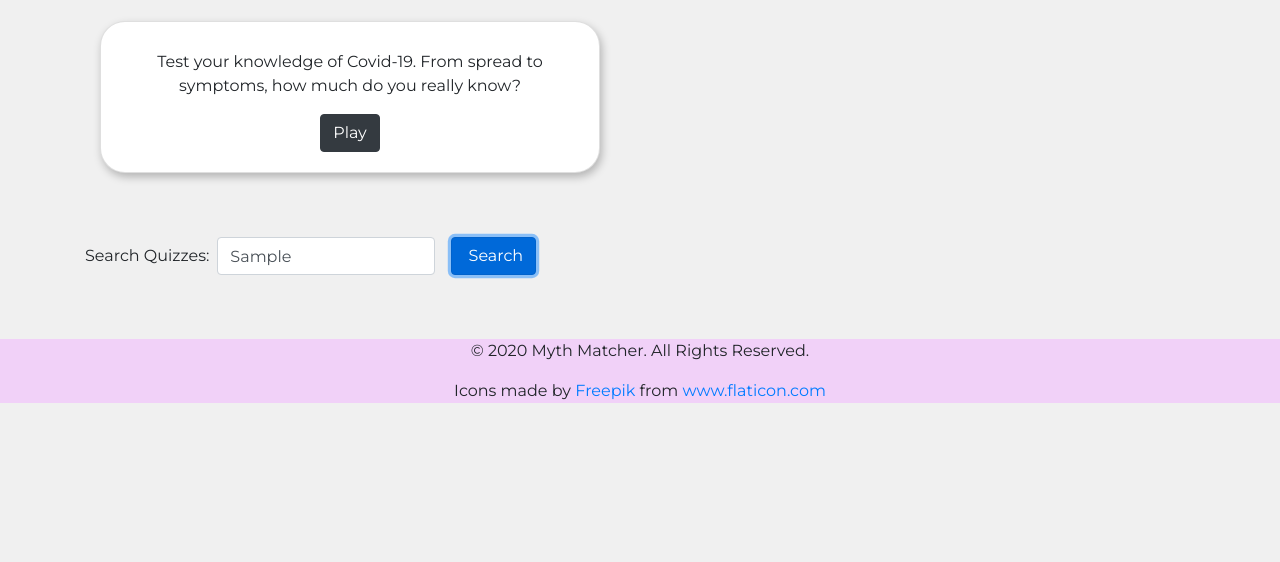
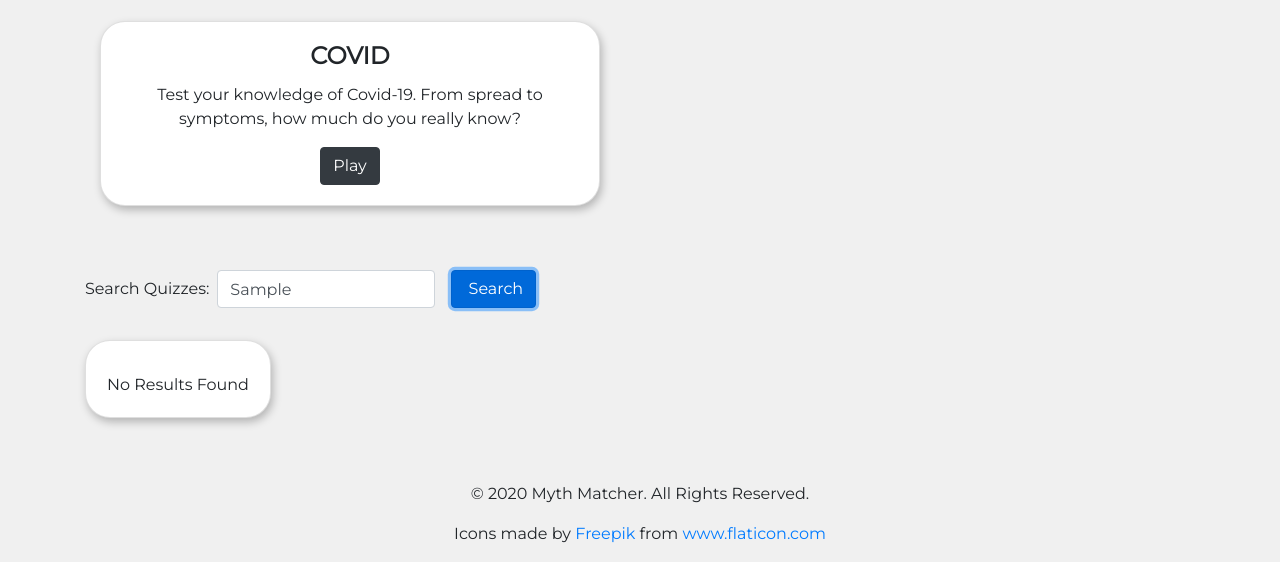
Before and after one commit to JasonC37/card-facts, a website: page index.html in a window 1280 px wide. Both pictures are taken after typing "Sample" into the empty fields and a click on the button "Search". Shown: the part 263-825 px from the top of the page. Before the commit the page ends 800 px from the top, so only its background shows below. Drawn offline with nearby package versions, Linux system fonts and the light colour scheme; some icons are missing.

Commit message:
search card titles fix

```diff
--- a/css/style.css
+++ b/css/style.css
@@ -1,10 +1,6 @@
-body {
+body, footer {
     font-family: 'Montserrat', sans-serif;
     background-color: rgb(240, 240, 240);
-}
-
-footer {
-    background-color:rgb(241, 209, 248);
 }
 
 section {
@@ -13,6 +9,11 @@ section {
 
 h1 {
     font-size: 2rem;
+    font-weight: bold;
+}
+
+h3 {
+    font-size: 1.5rem;
     font-weight: bold;
 }
 
--- a/js/index.js
+++ b/js/index.js
@@ -1,4 +1,9 @@
-'use strict';
+"use strict";
+
+const noResultData = {
+  name: "",
+  description: "No Results Found"
+};
 
 function makeCard(quizData) {
   let container = document.createElement("div");
@@ -11,9 +16,9 @@ function makeCard(quizData) {
   row.classList.add("row");
   let col = document.createElement("div");
   col.classList.add("col-sm-auto", "card-content");
-  let title = document.createElement("h2");
-  //title.classList.add("card-title");
-  title.textcontent = quizData.name;
+  let title = document.createElement("h3");
+  title.classList.add("card-title");
+  title.appendChild(document.createTextNode(quizData.name));
   let text = document.createElement("p");
   text.classList.add("card-text");
   text.textContent = quizData.description;
@@ -29,10 +34,11 @@ function makeCard(quizData) {
     btn.classList.add("btn", "btn-dark");
     btn.textContent = "Play";
     col.appendChild(btn);
-  } else {
+  } else if(quizData.availability == false){
     let coming = document.createElement("p");
     coming.classList.add("card-text");
     coming.textContent = "Coming Soon!";
+    coming.classList.add("font-weight-bold");
     col.appendChild(coming);
   }
   return container;
@@ -50,7 +56,6 @@ function fetchFeatured() {
       document.querySelector("#featured").appendChild(makeCard(data.quizzes[0]));
     })
     .catch(function(error){
-      console.log(error);
       alert("A data error has occurred, please reload the page and try again later.");
     })
     .then(toggleSpinner);
@@ -67,14 +72,20 @@ function fetchList(search) {
       return response.json();
     })
     .then(function(data) {
-      data.quizzes.forEach(entry => {
+      let cardsAdded = 0;
+      data.quizzes.forEach((entry) => {
         if(entry.name.toLowerCase().includes(term) || term == "all") {
           resultBox.appendChild(makeCard(entry));
+          cardsAdded = cardsAdded + 1;
         }
       });
+      if(cardsAdded == 0) {
+        let noResult = document.createElement("p");
+        noResult.textContent = "No Results Found";
+        resultBox.appendChild(makeCard(noResultData));
+      }
     })
     .catch(function(error){
-      console.log(error);
       alert("A data error has occurred, please reload the page and try again later.");
     })
     .then(toggleSpinner);
--- a/js/quiz.js
+++ b/js/quiz.js
@@ -1,4 +1,4 @@
-'use strict';
+"use strict";
 
 let gameState = 0;
 let pairs = 0;
@@ -27,7 +27,7 @@ function makeCard(question, contentType) {
   cardBody.appendChild(row);
   row.appendChild(col);
   col.appendChild(text);
-  card.addEventListener('click', flip);
+  card.addEventListener("click", flip);
   return container;
 }
 
@@ -149,7 +149,6 @@ function loadData(source) {
     printAnswers(data);
   })
   .catch(function(error) {
-    console.log(error);
     alert("A data error has occurred, please reload the page and try again later.");
   })
   .then(toggleSpinner);
--- a/quizList.json
+++ b/quizList.json
@@ -15,11 +15,6 @@
         "description": "Man's best friend, but there are so many things that make dogs special from other animals. Learn some fun facts about dogs in this quiz.",
         "availability": false
     }, {
-        "id": "us-president",
-        "name": "US Presidents",
-        "description": "Match US Presidents with a certain fact (or fiction?) about them.",
-        "availability": false
-    }, {
         "id": "tech",
         "name": "Technology and Us",
         "description": "Everybody is on the internet. Most folks have social media, but how does technology change us?",
@@ -29,5 +24,10 @@
         "name": "United States Elections",
         "description": "It's that time again, test your knowledge of one of the most complicated elections in the world.",
         "availability": false
+    }, {
+        "id": "us-president",
+        "name": "US Presidents",
+        "description": "Match US Presidents with a certain fact (or fiction?) about them.",
+        "availability": false
     }]
 }
```
Also changed, not shown: quiz.html (+1 -1 lines).
